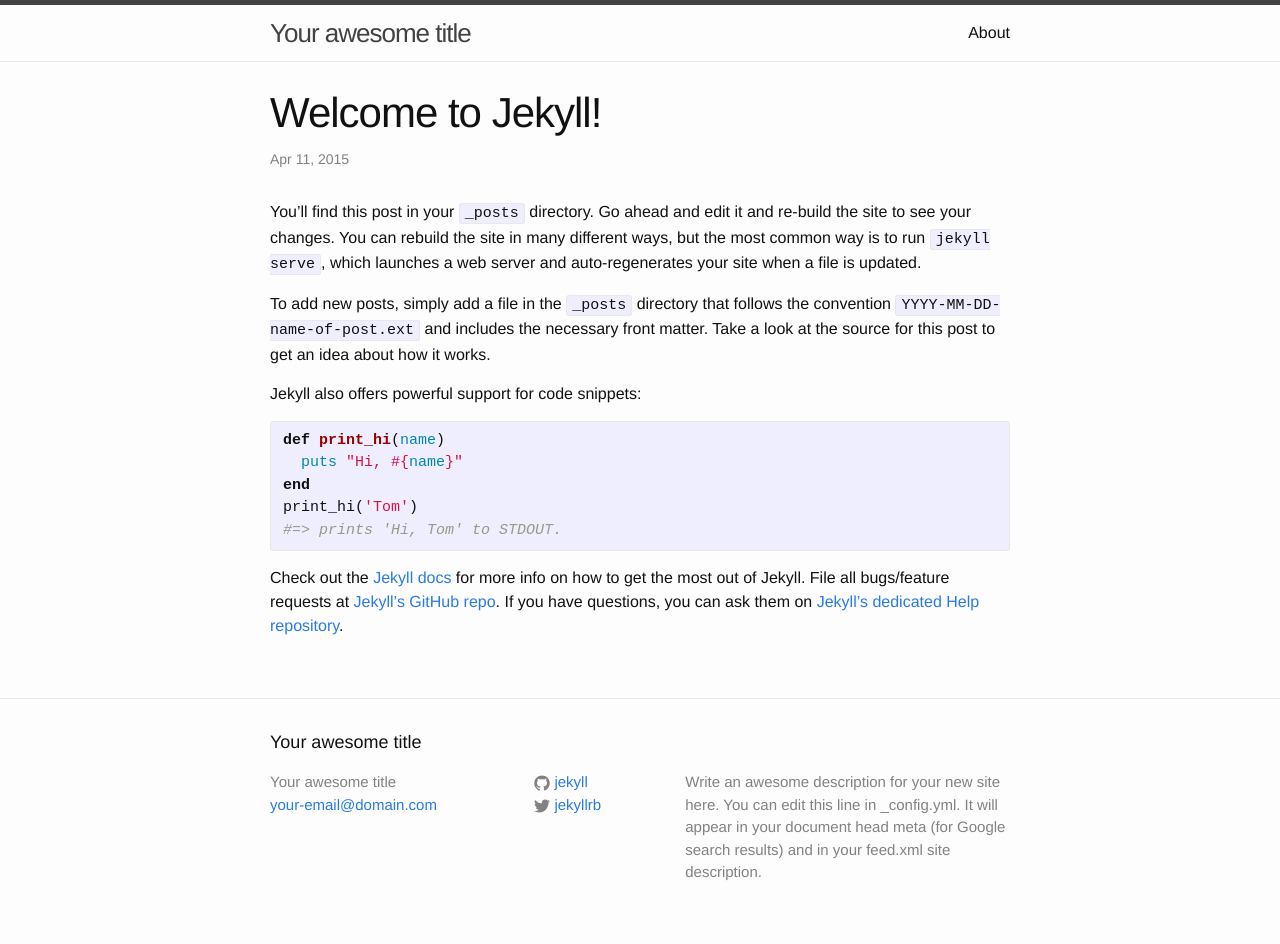
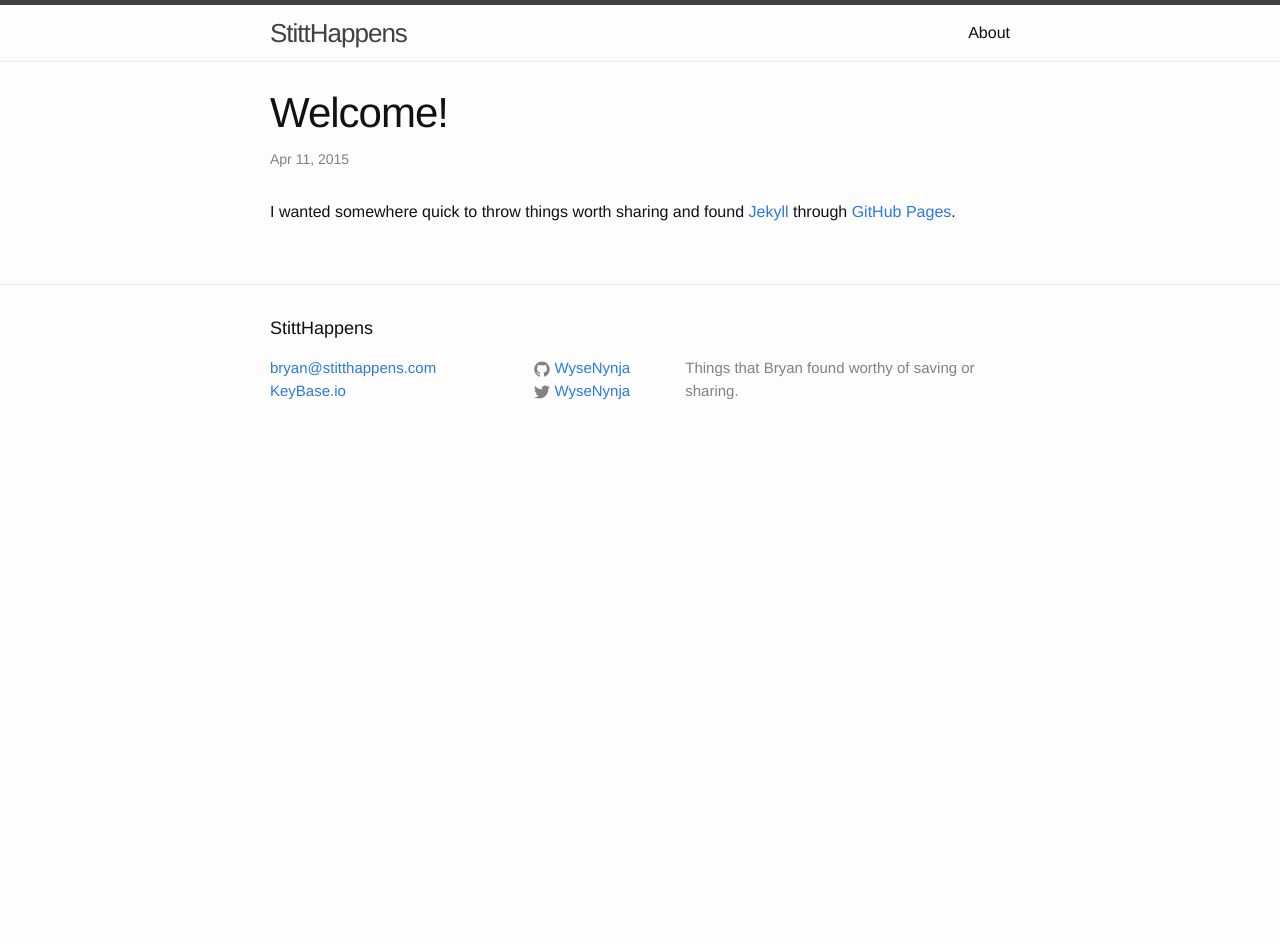
Before and after one commit to BlinkyStitt/WyseNynja.github.io, a Jekyll site: the page built from _posts/2015-04-11-welcome-to-jekyll.markdown, in a window 1280 px wide. Built offline with Jekyll 4.4.1, drawn with Linux system fonts in a browser that asks for light colours; after the commit the page ends 900 px from its top, so only the background shows below that.

Commit message:
make it mine

```diff
--- a/_config.yml
+++ b/_config.yml
@@ -1,14 +1,13 @@
 # Site settings
-title: Your awesome title
-email: your-email@domain.com
+title: StittHappens
+email: bryan@stitthappens.com
 description: > # this means to ignore newlines until "baseurl:"
-  Write an awesome description for your new site here. You can edit this
-  line in _config.yml. It will appear in your document head meta (for
-  Google search results) and in your feed.xml site description.
+  Things that Bryan found worthy of saving or sharing.
 baseurl: "" # the subpath of your site, e.g. /blog/
-url: "http://yourdomain.com" # the base hostname & protocol for your site
-twitter_username: jekyllrb
-github_username:  jekyll
+url: "http://wysenynja.github.io" # the base hostname & protocol for your site
+twitter_username: WyseNynja
+github_username:  WyseNynja
+keybase_username: bwstitt
 
 # Build settings
 markdown: kramdown
--- a/_includes/footer.html
+++ b/_includes/footer.html
@@ -7,8 +7,10 @@
     <div class="footer-col-wrapper">
       <div class="footer-col  footer-col-1">
         <ul class="contact-list">
-          <li>{{ site.title }}</li>
           <li><a href="mailto:{{ site.email }}">{{ site.email }}</a></li>
+          {% if site.keybase_username %}
+          <li><a href="http://keybase.io/{{ site.keybase_username }}/">KeyBase.io</a></li>
+          {% endif %}
         </ul>
       </div>
 
@@ -42,6 +44,7 @@
             </a>
           </li>
           {% endif %}
+
         </ul>
       </div>
 
--- a/_posts/2015-04-11-welcome-to-jekyll.markdown
+++ b/_posts/2015-04-11-welcome-to-jekyll.markdown
@@ -1,25 +1,11 @@
 ---
 layout: post
-title:  "Welcome to Jekyll!"
+title:  "Welcome!"
 date:   2015-04-11 18:57:33
 categories: jekyll update
 ---
-You’ll find this post in your `_posts` directory. Go ahead and edit it and re-build the site to see your changes. You can rebuild the site in many different ways, but the most common way is to run `jekyll serve`, which launches a web server and auto-regenerates your site when a file is updated.
 
-To add new posts, simply add a file in the `_posts` directory that follows the convention `YYYY-MM-DD-name-of-post.ext` and includes the necessary front matter. Take a look at the source for this post to get an idea about how it works.
-
-Jekyll also offers powerful support for code snippets:
-
-{% highlight ruby %}
-def print_hi(name)
-  puts "Hi, #{name}"
-end
-print_hi('Tom')
-#=> prints 'Hi, Tom' to STDOUT.
-{% endhighlight %}
-
-Check out the [Jekyll docs][jekyll] for more info on how to get the most out of Jekyll. File all bugs/feature requests at [Jekyll’s GitHub repo][jekyll-gh]. If you have questions, you can ask them on [Jekyll’s dedicated Help repository][jekyll-help].
+I wanted somewhere quick to throw things worth sharing and found [Jekyll][jekyll] through [GitHub Pages][gp].
 
 [jekyll]:      http://jekyllrb.com
-[jekyll-gh]:   https://github.com/jekyll/jekyll
-[jekyll-help]: https://github.com/jekyll/jekyll-help
+[gp]:          https://pages.github.com/
```
